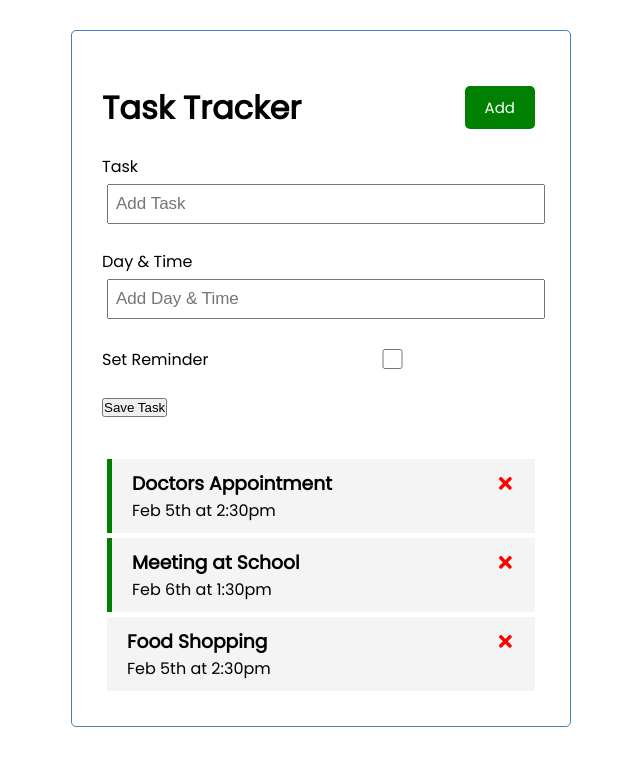
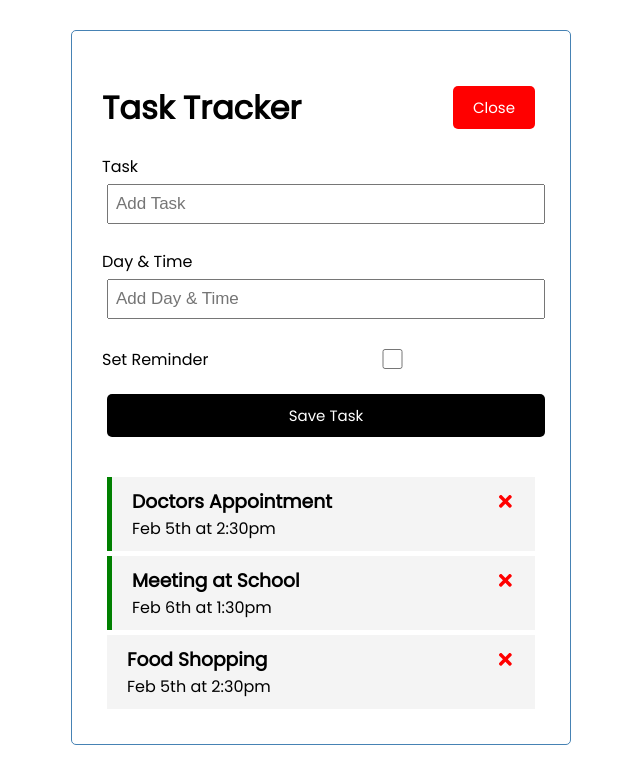
Before and after one commit to OlhaYarosh1/React-Task-Tracker, a React (Create React App) app: page / in a window 1280 px wide. Both pictures are taken after a click on the button "Add". Shown: the top 784 px of the page, without its empty margins (319-959 px from the left). Built offline with nearby package versions, Linux system fonts and the light colour scheme.

Commit message:
Made the button open and close the Form.

```diff
--- a/src/App.js
+++ b/src/App.js
@@ -4,6 +4,7 @@
 import AddTask from './components/AddTask'
 
 const App = () => {
+  const [showAddTask, setShowAddTask] = useState(false)
   const [tasks, setTasks] = useState(
     [
         {
@@ -42,10 +43,19 @@
   )
 }
 
+// Add Task
+const addTask = (task) => {
+  const id = Math.floor(Math.random()*10000) + 1
+  const newTask ={ id, ...task }
+  setTasks([...tasks, newTask])
+}
+
   return (
     <div className='container'>
-      <Header />
-      <AddTask />
+      <Header onAdd={() =>
+        setShowAddTask(!showAddTask)}
+        showAdd={showAddTask} />
+      {showAddTask && <AddTask onAdd={addTask} />}
       {tasks.length >0 ? (
       <Tasks tasks={tasks}
       onDelete={deleteTask} onToggle={toggleReminder} />
--- a/src/components/AddTask.js
+++ b/src/components/AddTask.js
@@ -1,20 +1,54 @@
-const AddTask = () => {
+import { useState } from 'react'
+
+const AddTask = ({ onAdd }) => {
+const [text, setText] = useState('')
+const [day, setDay] = useState('')
+const [reminder, setReminder] = useState(false)
+
+const onSubmit = (e) => {
+    e.preventDefault()
+
+    if(!text) {
+        alert('Please add a task')
+        return
+    }
+
+    onAdd({ text, day, reminder })
+
+    setText('')
+    setDay('')
+    setReminder(false)
+}
+
   return (
-    <form className='add-form'>
+    <form className='add-form' onSubmit={onSubmit}>
         <div className='form-control'>
             <label>Task</label>
-            <input type='text' placeholder='Add Task' />
+            <input
+            type='text'
+            placeholder='Add Task'
+            value={text}
+            onChange={(e) => setText(e.target.value) }
+            />
         </div>
         <div className='form-control'>
             <label>Day & Time</label>
-            <input type='text' placeholder='Add Day & Time' />
+            <input
+            type='text'
+            placeholder='Add Day & Time'
+            value={day}
+            onChange={(e) => setDay(e.target.value) }  />
         </div>
         <div className='form-control form-control-check'>
             <label>Set Reminder</label>
-            <input type='Checkbox' />
+            <input
+            type='Checkbox'
+            checked={reminder}
+            value={reminder}
+            onChange={(e) => setReminder(e.currentTarget.checked) }  />
         </div>
 
-        <input type='submit' value='Save Task' />
+        <input type='submit' value='Save Task' className='btn btn-block' />
     </form>
   )
 }
--- a/src/components/Header.js
+++ b/src/components/Header.js
@@ -1,15 +1,14 @@
 import PropTypes from 'prop-types'
 import Button from './Button'
 
-const Header = ({ title }) => {
-const onClick = () => {
-    console.log('Click')
-}
-
+const Header = ({ title, onAdd, showAdd }) => {
   return (
     <header className='header'>
         <h1>{title}</h1>
-        <Button color='green' text='Add' onClick={onClick} />
+        <Button
+        color={showAdd ? 'red' : 'green'}
+        text={showAdd ? 'Close' : 'Add'} onClick={onAdd}
+        />
     </header>
   )
 }
```
